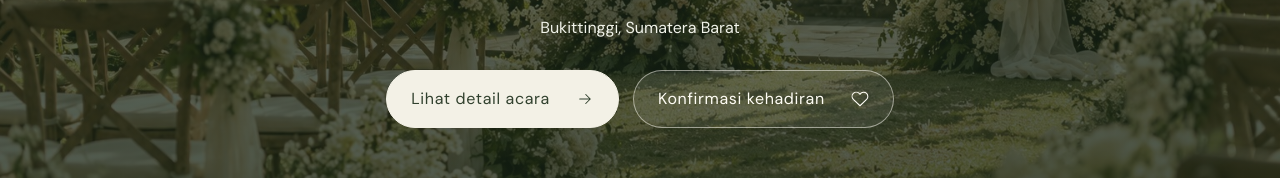
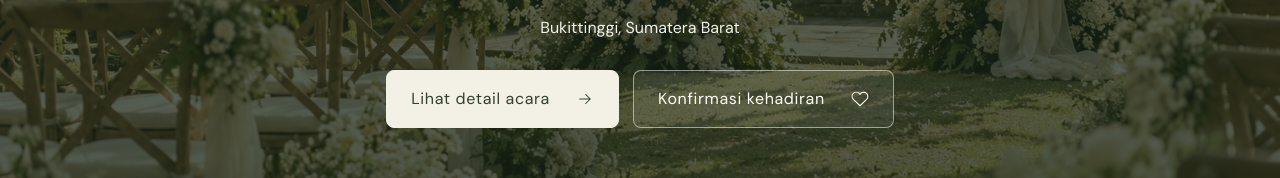
Before and after one commit to abdilkhair608-alt/wedding_invite, a React (Vite) app: page / in a window 1280 px wide. Shown: the part 516-694 px from the top of the page. Built offline with nearby package versions, Linux system fonts and the light colour scheme; no server answers.

Commit message:
Reduce corner radii for subtler rounded styling

```diff
--- a/src/styles/index.css
+++ b/src/styles/index.css
@@ -3,10 +3,10 @@
 @tailwind utilities;
 
 :root {
-  --radius-card: 24px;
-  --radius-detail: 16px;
-  --radius-section: 36px;
-  --radius-pill: 999px;
+  --radius-card: 12px;
+  --radius-detail: 8px;
+  --radius-section: 16px;
+  --radius-button: 8px;
   color: #343e34;
   background: #faf9f5;
   font-synthesis: none;
@@ -239,7 +239,7 @@ img {
   font-weight: 400;
   letter-spacing: 0.04em;
   border: 1px solid transparent;
-  border-radius: var(--radius-pill);
+  border-radius: var(--radius-button);
   transition:
     background 0.2s,
     transform 0.2s;
@@ -911,7 +911,7 @@ h2 em {
 .rsvp-error button {
   min-height: 44px;
   padding: 8px 16px;
-  border-radius: var(--radius-pill);
+  border-radius: var(--radius-button);
   text-decoration: underline;
   text-underline-offset: 4px;
 }
@@ -1065,10 +1065,6 @@ h2 em {
   outline-offset: 3px;
 }
 @media (max-width: 767px) {
-  :root {
-    --radius-card: 20px;
-    --radius-section: 28px;
-  }
   html {
     scroll-padding-top: 24px;
   }
```
